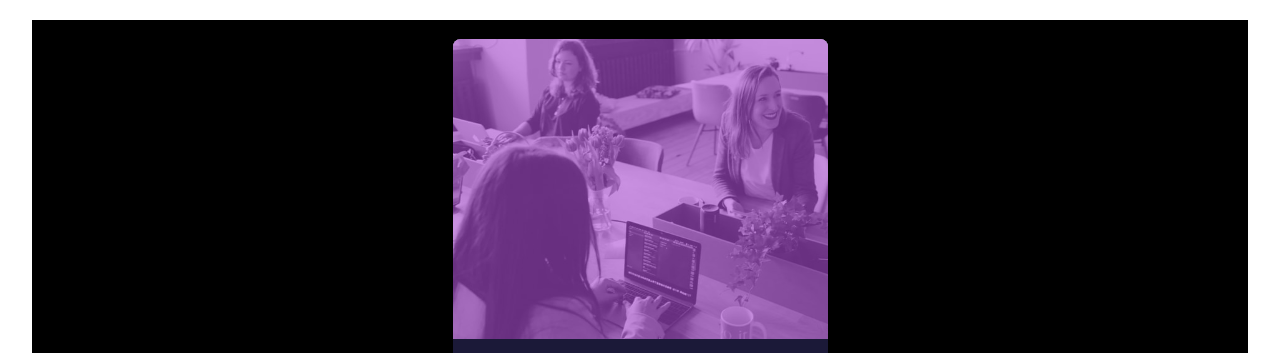
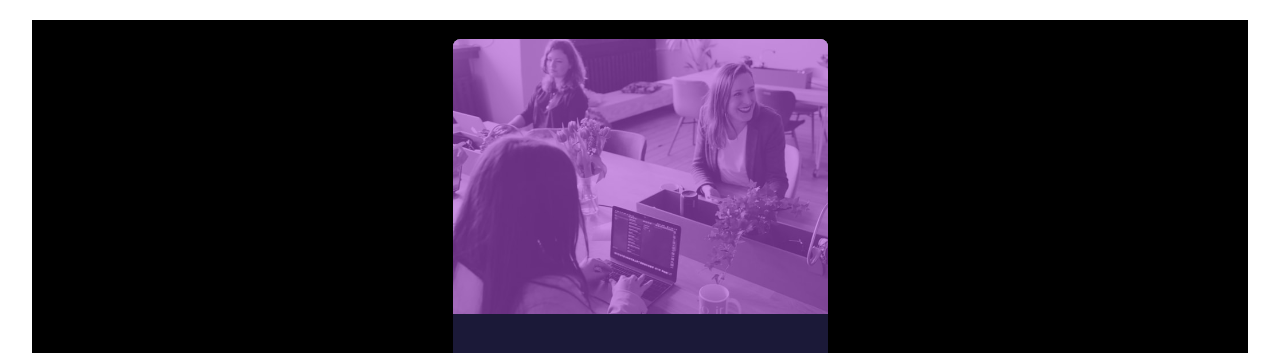
Before and after one commit to fa125had/Stats-preview-card-component, a plain HTML site: page index.html in a window 1280 px wide. Shown: the top 353 px of the page. Drawn offline with Linux system fonts and the light colour scheme.

Commit message:
fix hero img for safari

```diff
--- a/style.css
+++ b/style.css
@@ -115,7 +115,6 @@ body {
 #heroImg {
     display: block;
     max-width: 100%;
-    min-width: fit-content;
 }
 
 #accentLayer {
@@ -142,7 +141,7 @@ body {
     color: var(--color-mainPragraph-slightlyTransparent);
 }
 
-@media all and (max-width: 1440px) {
+@media all and (max-width: 1439px) {
     * {
         padding: 0;
         margin: 0;
@@ -158,6 +157,7 @@ body {
     .organizer {
         height: 95%;
         max-width: 375px;
+        overflow: scroll;
     }
 
     .container {
@@ -166,11 +166,10 @@ body {
         border-top-right-radius: 0.5rem;
         border-top-left-radius: 0.5rem;
         border-bottom-right-radius: 0;
+
     }
-
     .headerContainer img {
-        max-width: 100%;
-        width: auto;
+        display: block;
         max-height: 20rem;
     }
 
```
